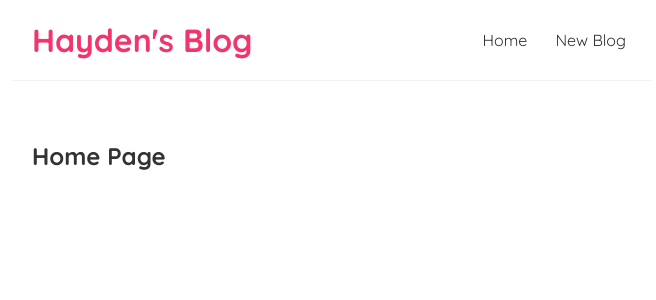
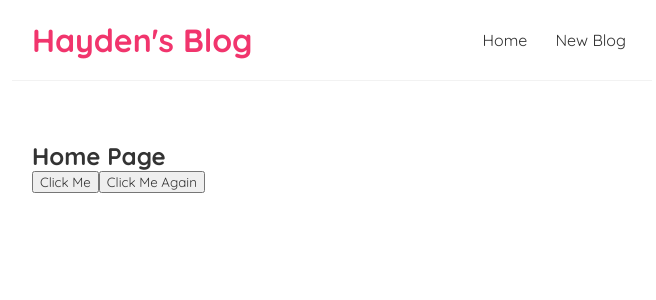
Before and after one commit to haydenshelley/react-blog-tutorial, a React (Create React App) app: page / in a window 1280 px wide. Shown: the top 300 px of the page, without its empty margins (308-964 px from the left). Built offline with nearby package versions, Linux system fonts and the light colour scheme.

Commit message:
home page buttons

```diff
--- a/src/Home.js
+++ b/src/Home.js
@@ -1,7 +1,17 @@
 const Home = () => {
+  const handleClick = (e) => {
+    console.log(e);
+  };
+
+  const handleClickAgain = (name) => {
+    console.log(`hello ${name}`);
+  };
+
   return (
     <div className="home">
       <h2>Home Page</h2>
+      <button onClick={handleClick}>Click Me</button>
+      <button onClick={() => handleClickAgain("hayden")}>Click Me Again</button>
     </div>
   );
 };
```
